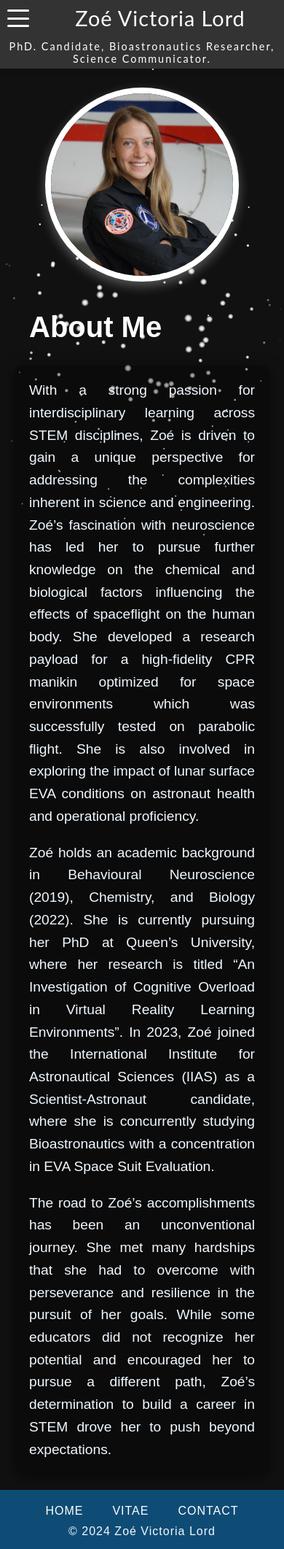
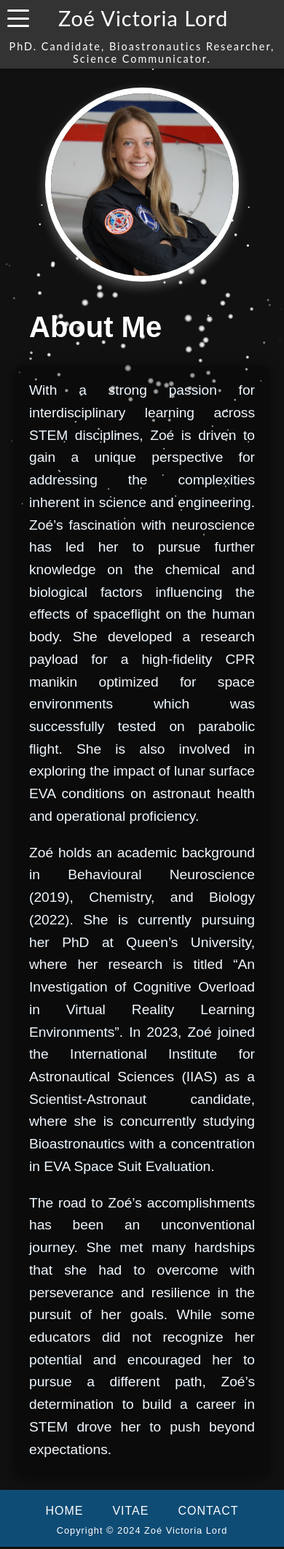
Before and after one commit to lordzoe/Zoe-Website, a PHP site: page /about.php in a window 390 px wide. Shown: the whole page at 73% size. Run offline with PHP 8.4, Linux system fonts and the light colour scheme.

Commit message:
fixed navigation, footer alignment

```diff
--- a/footer.html
+++ b/footer.html
@@ -7,8 +7,8 @@
       <a href="serve_pdf.php" target="_blank">VITAE</a>
       <a href="contact.php">CONTACT</a>
     </nav>
-    <p class="footer-copyright">
-    © 2024 Zoé Victoria Lord
-    </p>
+    <div class="footer-copyright">
+      Copyright © 2024 Zoé Victoria Lord
+    </div>
   </div>
 </footer>
--- a/styles.css
+++ b/styles.css
@@ -128,6 +128,7 @@ body, html {
     color: white;
     font-family: 'Lato', Arial, sans-serif;
     letter-spacing: 3px;
+    padding-right: 3.5%;
   }
 
   .navbar-name a {
@@ -167,15 +168,18 @@ footer {
 }
 
 .footer-panel {
+  align-items: center;
   background-color: #0f4c75;
   padding: 10px 0;
 }
 
 .footer-links {
   display: flex;
+  align-items: center;
   justify-content: center;
   gap: 40px;
   margin: 10px 0;
+
 }
 
 .footer-links a {
@@ -191,6 +195,7 @@ footer {
 }
 
 .footer-copyright {
+  text-align: center;
   font-size: 1rem;
   margin: 5px 0;
   letter-spacing: 1px;
@@ -612,11 +617,11 @@ footer {
 
 /* Speaking Header Title */
 .speaking-header {
-  text-align: center;
+  text-align: left;
   max-width: 1300px;
   width: 100%;
-  margin-bottom: 80px;
-  margin-top: -110px;
+  margin-bottom: 30px;
+  margin-top: -50px;
 }
 
 .speaking-header h1 {
@@ -787,6 +792,7 @@ footer {
 
   .menu-icon span {
     height: 3px;
+    transition: transform 0.5s ease, opacity 0.5s ease, background-color 0.5s ease;
   }
 
   .menu-icon.active span:nth-child(1) {
@@ -805,6 +811,10 @@ footer {
     transform: translateY(0);
   }
 
+  .navbar-name {
+    padding-right: 12%;
+  }
+
   .nav-links a {
     font-size: 1.6rem;
   }
@@ -813,6 +823,10 @@ footer {
   .footer-links a {
     font-size: 1rem;
     letter-spacing: 1px;
+  }
+
+  .footer-copyright {
+    font-size: 0.8rem;
   }
 
   /* Content Boxes */
@@ -900,7 +914,6 @@ footer {
   }
 
   /* Speaking Page List */
-
   .speaking-container {
     align-items: flex-start;
     margin: 20px;
@@ -917,12 +930,15 @@ footer {
     margin: 0 auto;
     padding: 0px 0px;
     box-sizing: border-box;
+  }
 
   .speaking-list li {
+    background-color: #0e0e0e;
     align-items: flex-start;
     flex-direction: column;
     justify-content: left;
-    margin: 20px auto;
+    margin: 10px auto;
+    padding: 0px 0px;
     box-sizing: border-box;
   }
 
@@ -976,4 +992,4 @@ footer {
     gap: 10px;
   }
 
-}
+  }
```
